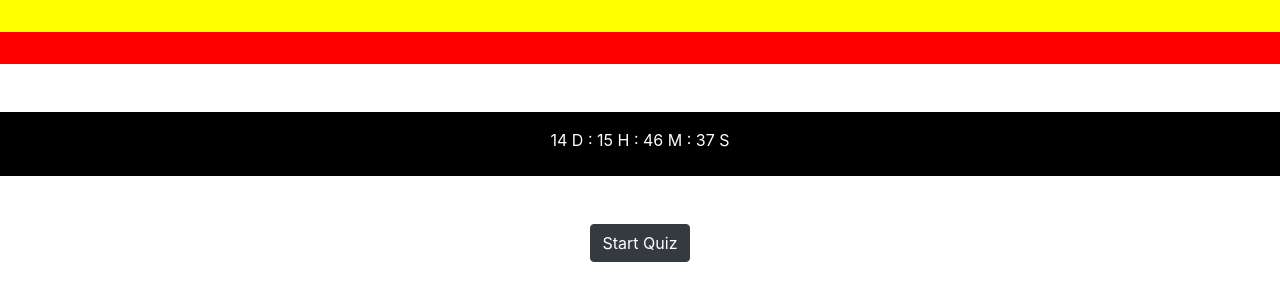
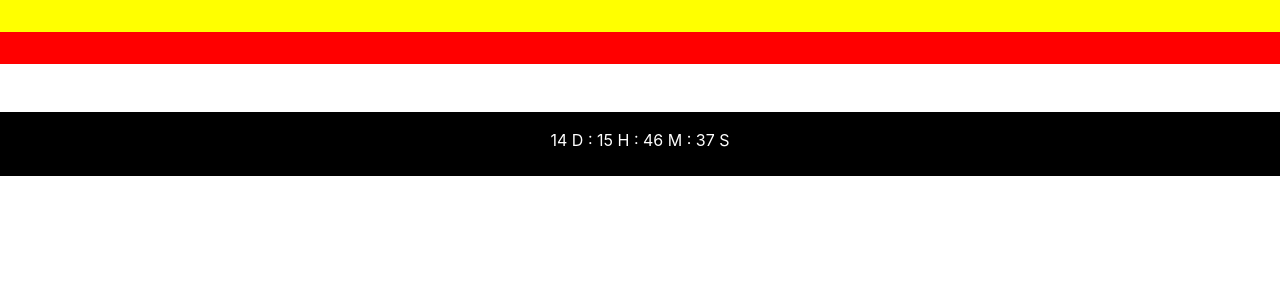
Before and after one commit to codebase17/Quiz-college-event, a PHP site: page / in a window 1280 px wide. Shown: the part 56-357 px from the top of the page. Run offline with PHP 8.4, Linux system fonts and the light colour scheme; some libraries are stand-ins or nearby versions.

Commit message:
Update index.php

```diff
--- a/index.php
+++ b/index.php
@@ -88,11 +88,12 @@ var x = setInterval(function() {
 
   // Display the result in the element with id="demo"
   document.getElementById("demo").innerHTML = days + " D : " + hours + " H : "+ minutes + " M : " + seconds + " S";
+    document.getElementById("start").style.display="none";
 
   // If the count down is finished, write some text
   if (distance < 0) {
     clearInterval(x);
-    document.getElementById("start");;
+    document.getElementById("start").style.display="block";
   }
 }, 1000);
 </script>
```
